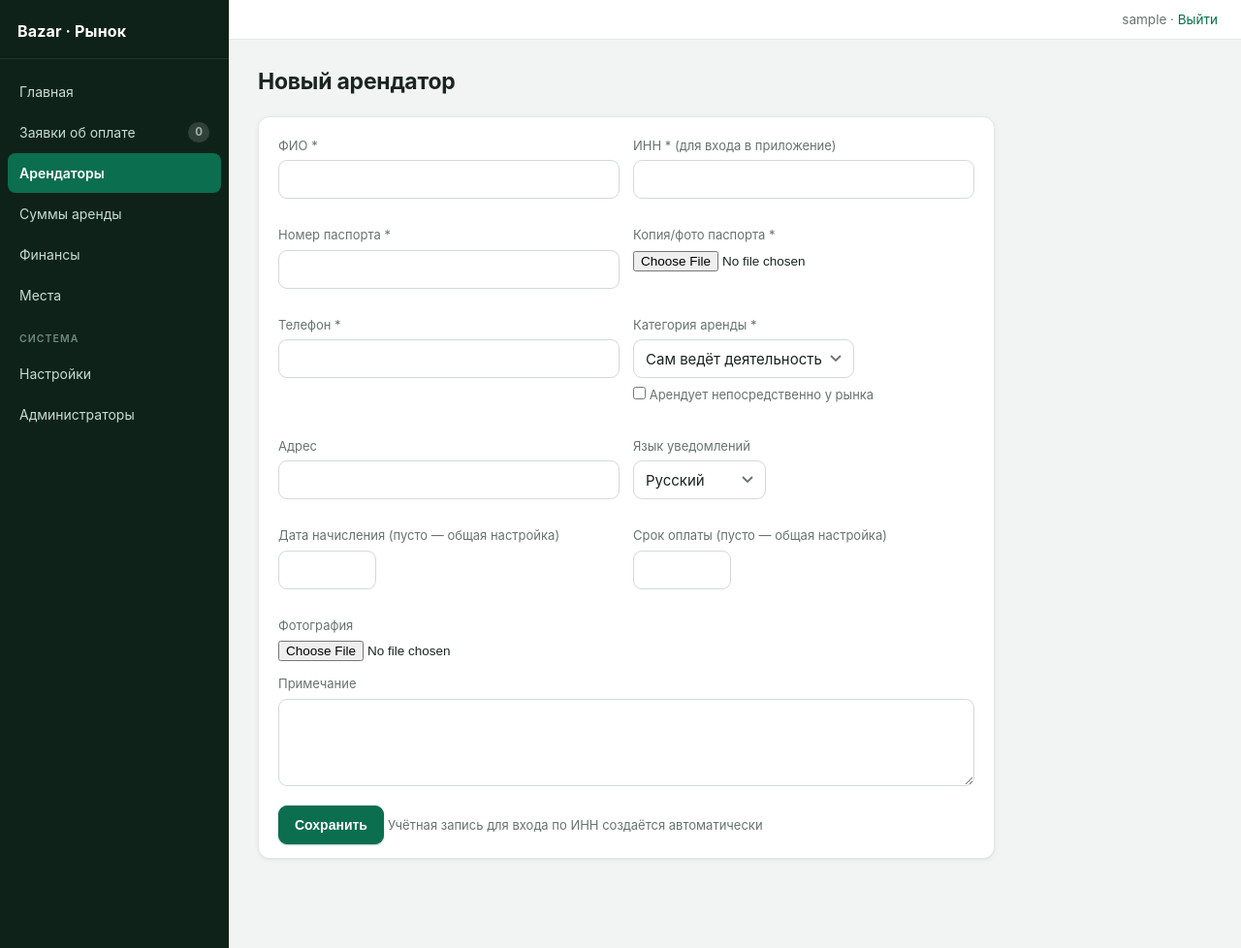
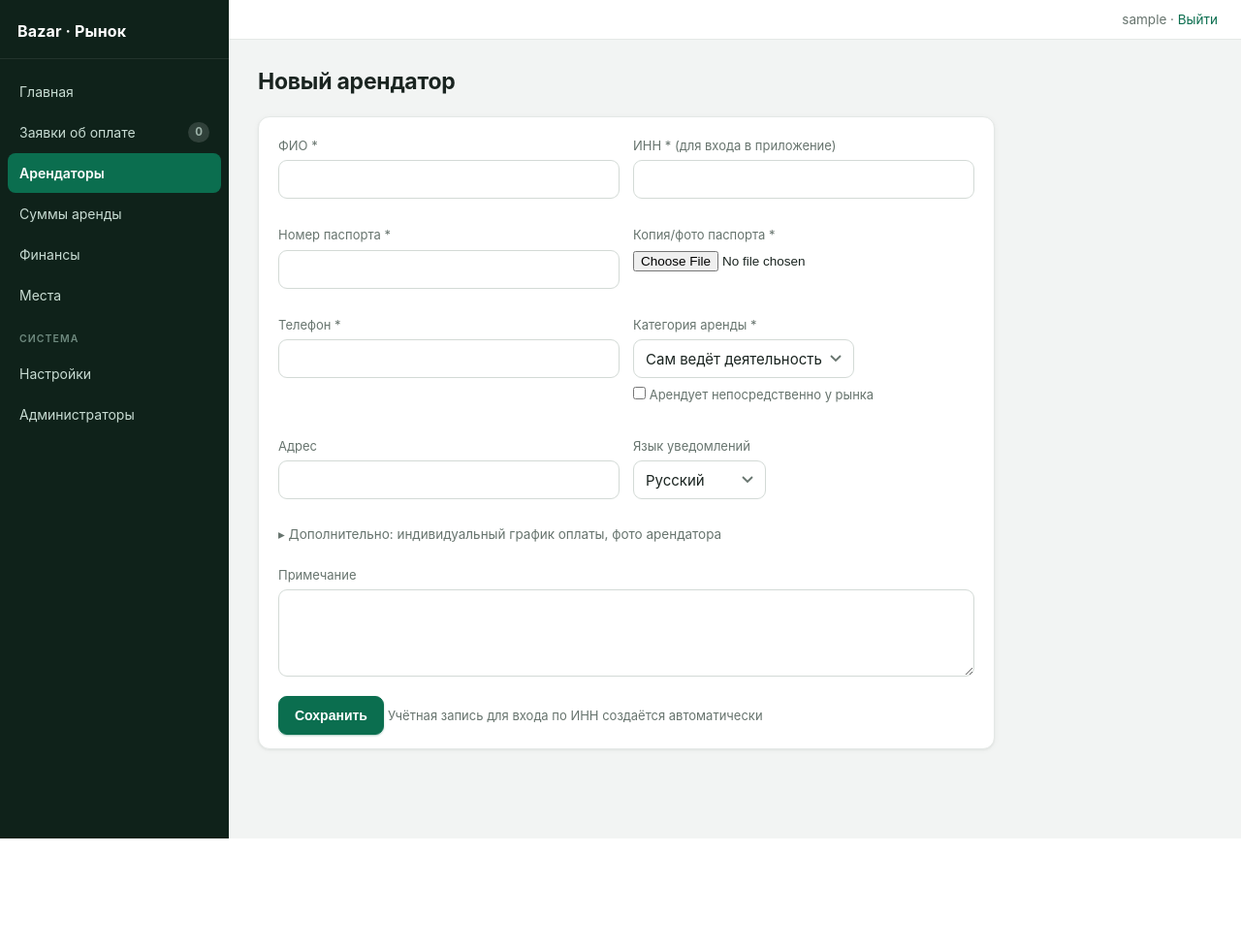
Before and after one commit to Nurbolottop/Bazar, a Django app: page /tenants/new/ in a window 1280 px wide. Shown: the whole page at 97% size. After the commit the page ends 865 px from the top, so only its background shows below. Run offline with Django 5.2, Linux system fonts and the light colour scheme; the visitor is signed in with stand-in values (Sample User, id 1); data that the repository does not hold is empty.

Commit message:
Форма арендатора: индивидуальный график и фото свёрнуты в «Дополнительно»
Поля остаются рабочими (FR-TN-05, FR-TN-01), но не мешают в типовом
сценарии; раскрываются автоматически, если заполнены.

Co-Authored-By: Claude Fable 5 <noreply@anthropic.com>

```diff
--- a/app/static/css/panel.css
+++ b/app/static/css/panel.css
@@ -725,3 +725,11 @@ label { font-size: 13px; color: var(--muted); display: block; margin-bottom: 5px
 .cell-demo.blue { background: #1d4fa1; }
 .cell-demo.yellow { background: #e2b93b; }
 .cell-demo.purple { background: #5b3d8f; }
+
+/* Свёрнутый блок «Дополнительно» в формах */
+.form-extra { margin: 4px 0 14px; }
+.form-extra > summary { cursor: pointer; color: var(--muted); font-size: 13.5px;
+  padding: 8px 0; list-style: none; user-select: none; }
+.form-extra > summary::before { content: '▸ '; }
+.form-extra[open] > summary::before { content: '▾ '; }
+.form-extra > summary:hover { color: var(--accent); }
--- a/app/templates/panel/tenant_form.html
+++ b/app/templates/panel/tenant_form.html
@@ -37,12 +37,19 @@
           <option value="ru" {% if tenant.language == 'ru' %}selected{% endif %}>Русский</option>
           <option value="ky" {% if tenant.language == 'ky' %}selected{% endif %}>Кыргызский</option>
         </select></div>
-      <div class="field"><label>Дата начисления (пусто — общая настройка)</label>
-        <input type="number" name="billing_day" min="1" max="31" value="{{ tenant.billing_day|default_if_none:'' }}"></div>
-      <div class="field"><label>Срок оплаты (пусто — общая настройка)</label>
-        <input type="number" name="payment_day" min="1" max="31" value="{{ tenant.payment_day|default_if_none:'' }}"></div>
-      <div class="field"><label>Фотография</label><input type="file" name="photo" accept="image/*"></div>
     </div>
+    <details class="form-extra" {% if tenant.billing_day or tenant.payment_day or tenant.photo %}open{% endif %}>
+      <summary>Дополнительно: индивидуальный график оплаты, фото арендатора</summary>
+      <div class="form-grid" style="margin-top:12px">
+        <div class="field"><label>Дата начисления (пусто — общая настройка)</label>
+          <input type="number" name="billing_day" min="1" max="31" value="{{ tenant.billing_day|default_if_none:'' }}">
+          <div class="hint">Только если этот арендатор платит по своему графику</div></div>
+        <div class="field"><label>Срок оплаты (пусто — общая настройка)</label>
+          <input type="number" name="payment_day" min="1" max="31" value="{{ tenant.payment_day|default_if_none:'' }}"></div>
+        <div class="field"><label>Фотография арендатора (необязательно)</label>
+          <input type="file" name="photo" accept="image/*"></div>
+      </div>
+    </details>
     <div class="field"><label>Примечание</label>
       <textarea name="note">{{ tenant.note|default:'' }}</textarea></div>
     <button class="btn primary">Сохранить</button>
```
